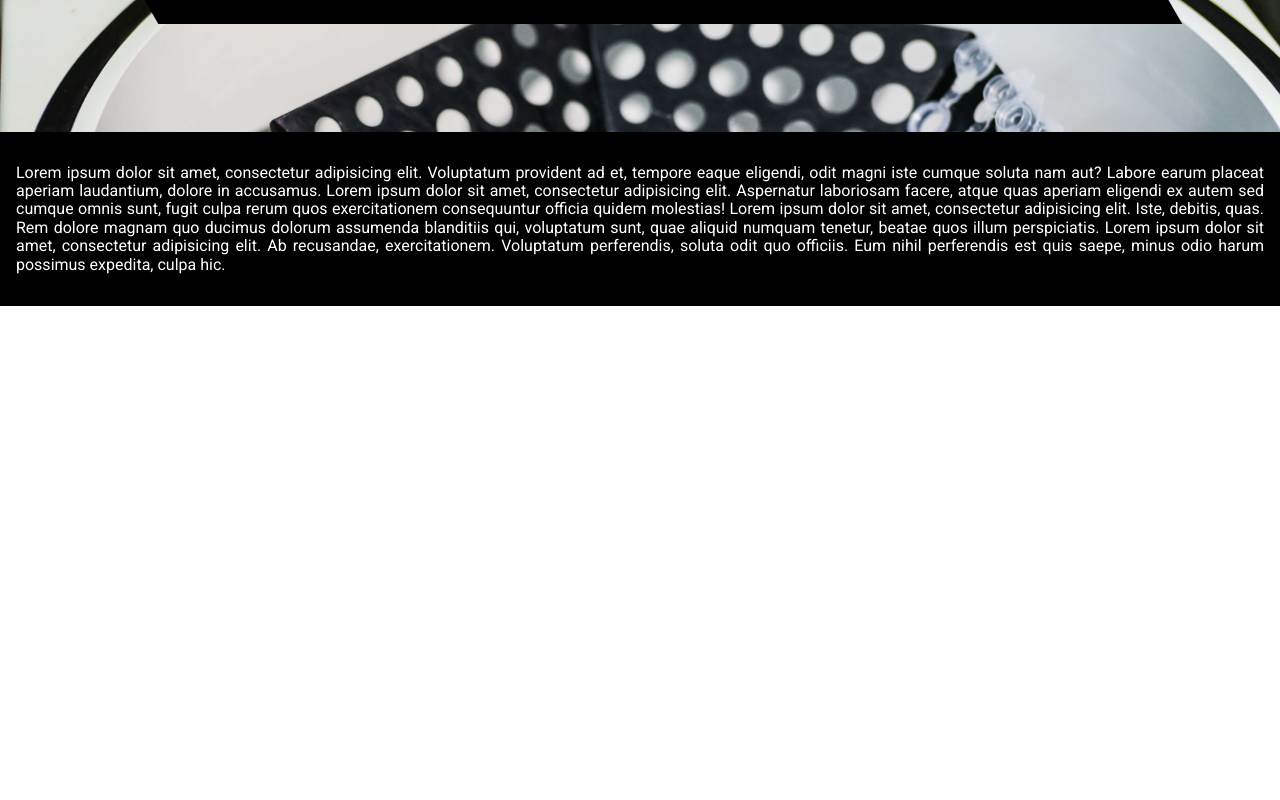
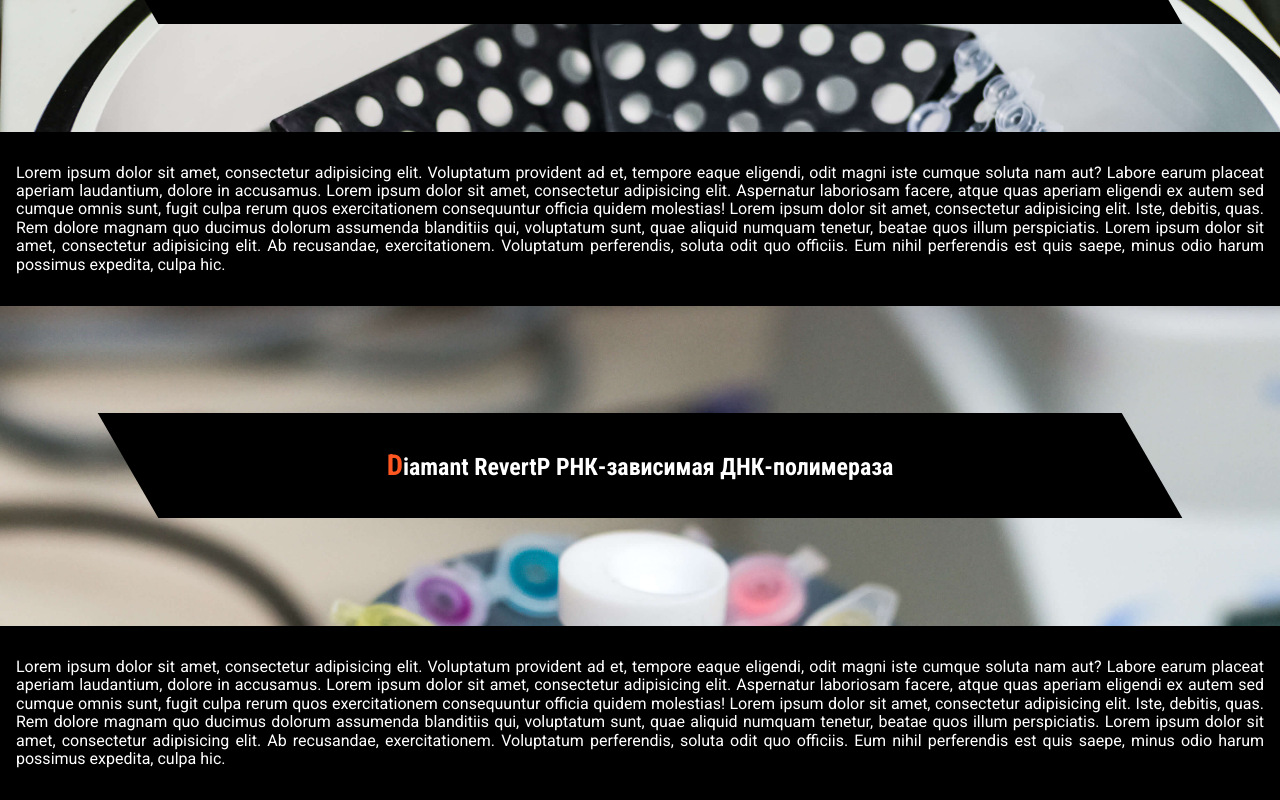
Before and after one commit to 2gnc/belbiolab, a website: page project/src/index2.pug in a window 1280 px wide. Shown: the part 2189-2989 px from the top of the page. Before the commit the page ends 2495 px from the top, so only its background shows below. Drawn offline with nearby package versions, Linux system fonts and the light colour scheme; files that its build step writes are made by us from their sources; files whose address does not match are found by name.

Commit message:
Diamant RevertP added

```diff
--- a/project/src/index2.pug
+++ b/project/src/index2.pug
@@ -41,4 +41,9 @@
 						.v2article__headind-bg
 							h2.v2article__heading Протеиназа К
 					div.v2article__body  Lorem ipsum dolor sit amet, consectetur adipisicing elit. Voluptatum provident ad et, tempore eaque eligendi, odit magni iste cumque soluta nam aut? Labore earum placeat aperiam laudantium, dolore in accusamus. Lorem ipsum dolor sit amet, consectetur adipisicing elit. Aspernatur laboriosam facere, atque quas aperiam eligendi ex autem sed cumque omnis sunt, fugit culpa rerum quos exercitationem consequuntur officia quidem molestias! Lorem ipsum dolor sit amet, consectetur adipisicing elit. Iste, debitis, quas. Rem dolore magnam quo ducimus dolorum assumenda blanditiis qui, voluptatum sunt, quae aliquid numquam tenetur, beatae quos illum perspiciatis. Lorem ipsum dolor sit amet, consectetur adipisicing elit. Ab recusandae, exercitationem. Voluptatum perferendis, soluta odit quo officiis. Eum nihil perferendis est quis saepe, minus odio harum possimus expedita, culpa hic.
+				article.v2article
+					header.v2article__header.v2article__header--diamantrevertp
+						.v2article__headind-bg
+							h2.v2article__heading Diamant RevertP РНК-зависимая ДНК-полимераза
+					div.v2article__body  Lorem ipsum dolor sit amet, consectetur adipisicing elit. Voluptatum provident ad et, tempore eaque eligendi, odit magni iste cumque soluta nam aut? Labore earum placeat aperiam laudantium, dolore in accusamus. Lorem ipsum dolor sit amet, consectetur adipisicing elit. Aspernatur laboriosam facere, atque quas aperiam eligendi ex autem sed cumque omnis sunt, fugit culpa rerum quos exercitationem consequuntur officia quidem molestias! Lorem ipsum dolor sit amet, consectetur adipisicing elit. Iste, debitis, quas. Rem dolore magnam quo ducimus dolorum assumenda blanditiis qui, voluptatum sunt, quae aliquid numquam tenetur, beatae quos illum perspiciatis. Lorem ipsum dolor sit amet, consectetur adipisicing elit. Ab recusandae, exercitationem. Voluptatum perferendis, soluta odit quo officiis. Eum nihil perferendis est quis saepe, minus odio harum possimus expedita, culpa hic.
 			footer.v2footer
--- a/project/src/v2article/_v2article.sass
+++ b/project/src/v2article/_v2article.sass
@@ -24,6 +24,8 @@
 			background-image: url(/img/bg/DSC04426.jpg)
 		&--proteinazek
 			background-image: url(/img/bg/DSC04471.jpg)
+		&--diamantrevertp
+			background-image: url(/img/bg/DSC04536.jpg)
 	&__headind-bg
 		background-color: $bgcolor
 		width: 80vw
```
Also changed, not shown: project/app/css/styles.css, project/app/index2.html.
